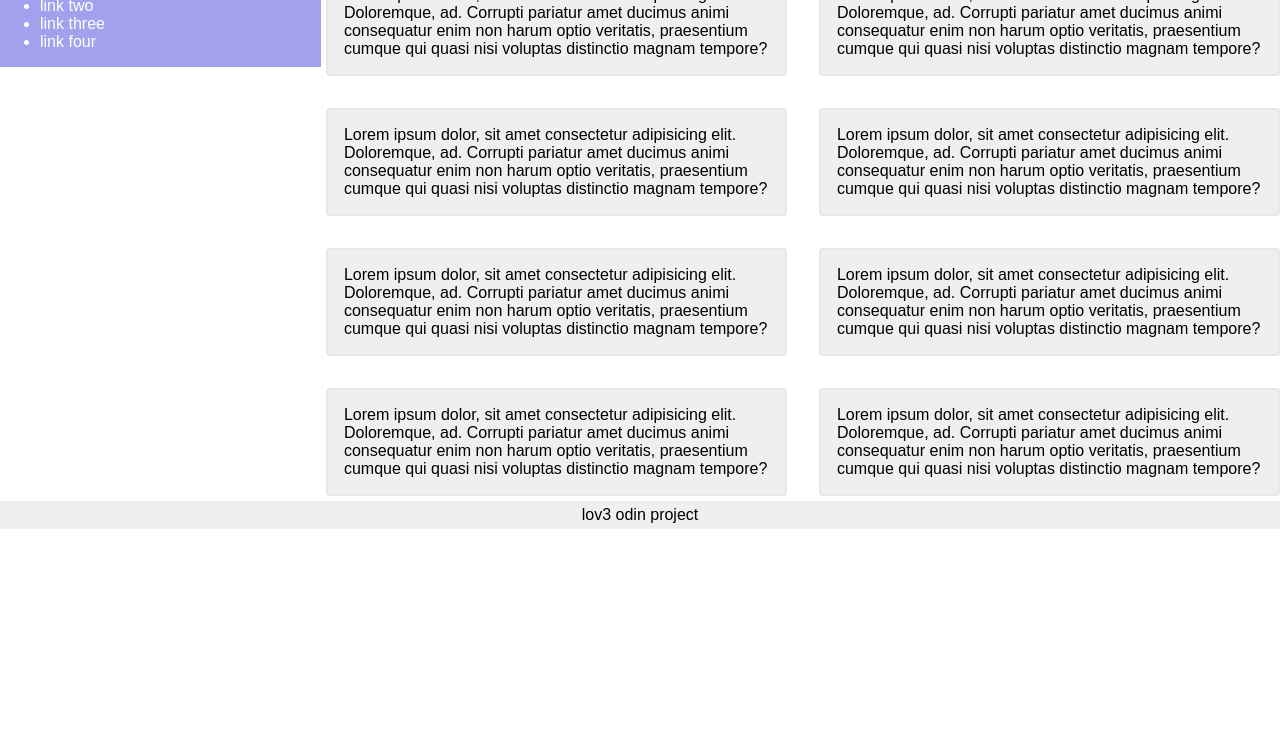
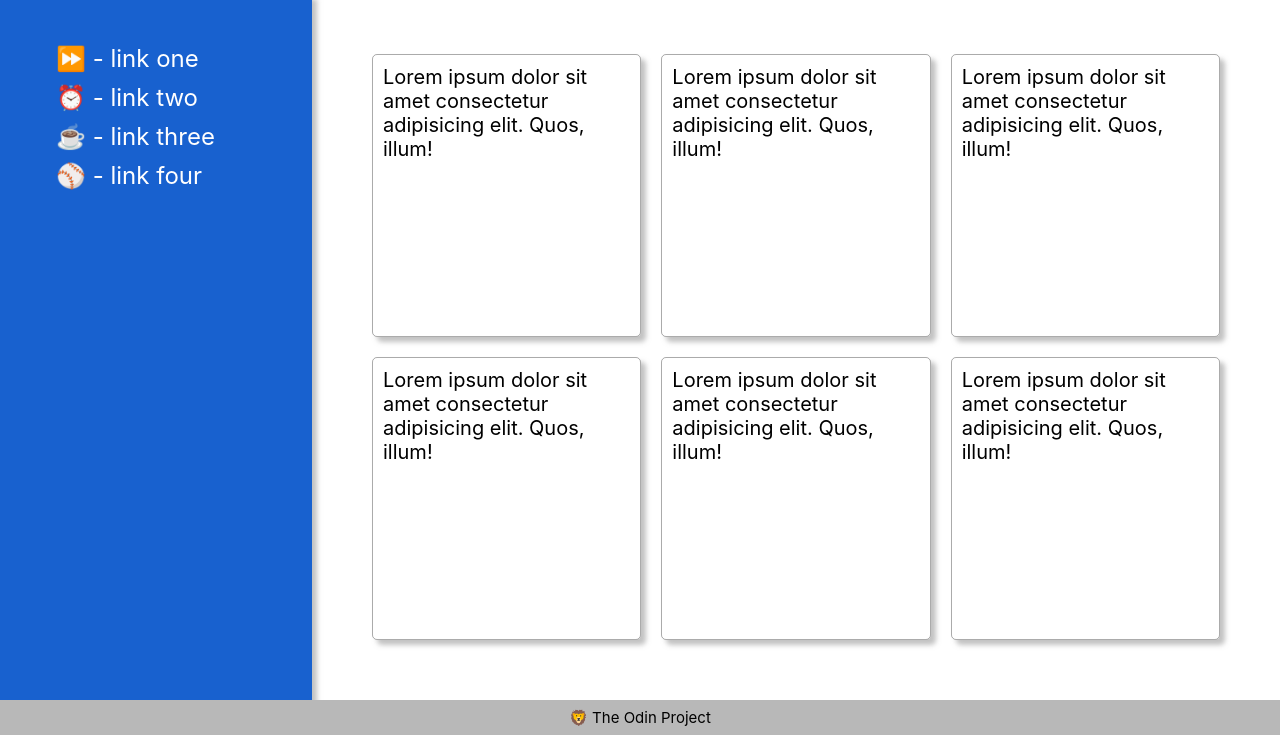
Before and after one commit to francisGolden/Simple-Holy-Grail-Layout, a plain HTML site: page index.html in a window 1280 px wide. Shown: the part 65-800 px from the top of the page. Drawn offline with Linux system fonts and the light colour scheme.

Commit message:
Add index html style.css

```diff
--- a/index.html
+++ b/index.html
@@ -1,111 +1,74 @@
 <!DOCTYPE html>
 <html lang="en">
 <head>
-    <link rel="stylesheet" href="style.css">
+    <link rel="stylesheet" href="style.css"
     <meta charset="UTF-8">
     <meta http-equiv="X-UA-Compatible" content="IE=edge">
     <meta name="viewport" content="width=device-width, initial-scale=1.0">
     <title>Document</title>
 </head>
 <body>
+    <div class="header">
+        <div id="header-text">
+            MY AWESOME WEBSITE
+        </div>
+    </div>
 
-    <div id="container">
+    <div id="main-body">
 
-        <div id="header">MY AWESOME WEBSITE</div>
-
-        <div id="middle-page">
-            <div id="sidebar">
+        <div id="sidebar">
+            <div id="sidebar-text">
                 <ul>
-                    <li>
-                        link one
-                    </li>
-                    <li>
-                        link two
-                    </li>
-                    <li>
-                        link three
-                    </li>
-                    <li>
-                        link four
-                    </li>
+                    <li class="list-child">&#9193 - link one</li>
+                    <li class="list-child">&#9200 - link two</li>
+                    <li class="list-child">&#9749 - link three</li>
+                    <li class="list-child">&#9918 - link four</li>
                 </ul>
-            </div>
-
-            <div id="grid">
-                <div class="card">
-                    Lorem ipsum dolor, sit amet consectetur
-                    adipisicing elit. Doloremque, ad.
-                    Corrupti pariatur amet ducimus animi
-                    consequatur enim non harum optio veritatis,
-                    praesentium cumque qui quasi nisi voluptas
-                    distinctio magnam tempore?
-                </div>
-                <div class="card">
-                    Lorem ipsum dolor, sit amet consectetur
-                    adipisicing elit. Doloremque, ad.
-                    Corrupti pariatur amet ducimus animi
-                    consequatur enim non harum optio veritatis,
-                    praesentium cumque qui quasi nisi voluptas
-                    distinctio magnam tempore?
-                </div>
-                <div class="card">
-                    Lorem ipsum dolor, sit amet consectetur
-                    adipisicing elit. Doloremque, ad.
-                    Corrupti pariatur amet ducimus animi
-                    consequatur enim non harum optio veritatis,
-                    praesentium cumque qui quasi nisi voluptas
-                    distinctio magnam tempore?
-                </div>
-                <div class="card">
-                    Lorem ipsum dolor, sit amet consectetur
-                    adipisicing elit. Doloremque, ad.
-                    Corrupti pariatur amet ducimus animi
-                    consequatur enim non harum optio veritatis,
-                    praesentium cumque qui quasi nisi voluptas
-                    distinctio magnam tempore?
-                </div>
-                <div class="card">
-                    Lorem ipsum dolor, sit amet consectetur
-                    adipisicing elit. Doloremque, ad.
-                    Corrupti pariatur amet ducimus animi
-                    consequatur enim non harum optio veritatis,
-                    praesentium cumque qui quasi nisi voluptas
-                    distinctio magnam tempore?
-                </div>
-                <div class="card">
-                    Lorem ipsum dolor, sit amet consectetur
-                    adipisicing elit. Doloremque, ad.
-                    Corrupti pariatur amet ducimus animi
-                    consequatur enim non harum optio veritatis,
-                    praesentium cumque qui quasi nisi voluptas
-                    distinctio magnam tempore?
-                </div>
-                <div class="card">
-                    Lorem ipsum dolor, sit amet consectetur
-                    adipisicing elit. Doloremque, ad.
-                    Corrupti pariatur amet ducimus animi
-                    consequatur enim non harum optio veritatis,
-                    praesentium cumque qui quasi nisi voluptas
-                    distinctio magnam tempore?
-                </div>
-                <div class="card">
-                    Lorem ipsum dolor, sit amet consectetur
-                    adipisicing elit. Doloremque, ad.
-                    Corrupti pariatur amet ducimus animi
-                    consequatur enim non harum optio veritatis,
-                    praesentium cumque qui quasi nisi voluptas
-                    distinctio magnam tempore?
-                </div>
-            </div>
-
             </div>
         </div>
 
-        <div id="footer">
-            lov3 odin project
+        <div id="g-column">
+            <div class="g-container">
+                <div class="card">
+                    Lorem ipsum dolor sit amet consectetur
+                    adipisicing elit. Quos, illum!
+                </div>
+                <div class="card">
+                    Lorem ipsum dolor sit amet consectetur
+                    adipisicing elit. Quos, illum!
+                </div>
+                <div class="card">
+                    Lorem ipsum dolor sit amet consectetur
+                    adipisicing elit. Quos, illum!
+                </div>
+
+            </div>
+
+            <div class="g-container">
+                <div class="card">
+                    Lorem ipsum dolor sit amet consectetur
+                    adipisicing elit. Quos, illum!
+                </div>
+                <div class="card">
+                    Lorem ipsum dolor sit amet consectetur
+                    adipisicing elit. Quos, illum!
+                </div>
+                <div class="card">
+                    Lorem ipsum dolor sit amet consectetur
+                    adipisicing elit. Quos, illum!
+                </div>
+
+            </div>
+
         </div>
 
 
+
     </div>
+
+    <div id="footer">
+        &#129409 The Odin Project
+    </div>
+
 </body>
 </html>
--- a/style.css
+++ b/style.css
@@ -1,71 +1,84 @@
-body {
-    font-family: sans-serif;
+html, body {
     display: flex;
+    flex-direction: column;
+    background-color: blue;
     height: 100%;
-    flex-direction: column;
-
+    width: 100%;
     margin: 0px;
-    box-sizing: border-box;
+    font-family: -apple-system, BlinkMacSystemFont, 'Segoe UI', Roboto, Oxygen, Ubuntu, Cantarell, 'Open Sans', 'Helvetica Neue', sans-serif;
+    font-size: 20px;
 }
 
-#header {
+.header {
     display: flex;
-    background-color: rgba(216, 69, 221, .7);
+    background-color: grey;
+    padding: 10px;
+    font-weight: 900;
+    background-color:rgb(137, 7, 141);
     color: white;
-    font-weight: bolder;
-    flex-direction: row;
-    align-self: stretch;
-    padding: 5px;
+    box-shadow: 5px 5px 5px #88888883;
+    font-size: 32px;
 }
 
-#middle-page {
+#main-body {
     display: flex;
-    flex: 1;
-    min-height: 100%;
-
+    background-color: white;
+    flex-direction: row;
+    height: 100%;
 }
 
 #sidebar {
     display: flex;
-    background-color: rgb(69, 69, 221, .5);
-    gap: 1rem;
-    height: 100%;
-    flex-basis: 20rem;
+    padding: 16px;
+    background-color: rgb(24, 97, 207);
+    width: 300px;
+    flex-shrink: 0;
     flex-grow: 1;
-    color: white;
-    flex-shrink: 0;
+    max-width: 20vh;
+    min-width: 35vh;
+    box-shadow: 5px 5px 5px #88888883;
 }
 
-#grid {
-    display: grid;
-    grid-template-columns: repeat(auto-fit, minmax(300px, 1fr));
-    grid-auto-rows: auto;
-    grid-gap: 2rem;
-    margin-top: 5px;
-    margin-left: 5px;
-    flex-basis: 0;
-    flex-grow: 999;
-    min-width: 50%;
+#sidebar-text {
+    display: flex;
+    color: white;
+    font-size: 24px;
+
+}
+
+.list-child {
+    margin: 10px 0;
+    list-style-type: none;
+}
+
+#g-column {
+    display: flex;
+    flex-direction: column;
+    margin: 50px;
+}
+
+.g-container {
+    display: flex;
+
+    width: 100%;
+    height: 100%;
+
 }
 
 .card {
-    border: 2px solid #e7e7e7;
-    border-radius: 4px;
-    padding: 1rem;
-    background-color: rgba(92, 95, 92, 0.1);
-    text-align:start;
-
+    border: 0.5px solid rgba(0, 0, 0, 0.329);
+    border-radius: 5px;
+    padding: 10px;
+    box-shadow: 5px 5px 5px #88888883;
+    margin: 10px;
+    max-width: 40vh;
 }
-
-
 
 #footer {
     display: flex;
-    margin-top: auto;
-    background-color: rgba(92, 95, 92, .1);
+    background-color: rgb(184, 184, 184);
+    height: 5vh;
     justify-content: center;
-    margin-top: 5px;
-    padding: 5px;
-    overflow-y: auto;
-    flex-grow: 1;
+    align-items: center;
+    font-size:15px
 }
```
